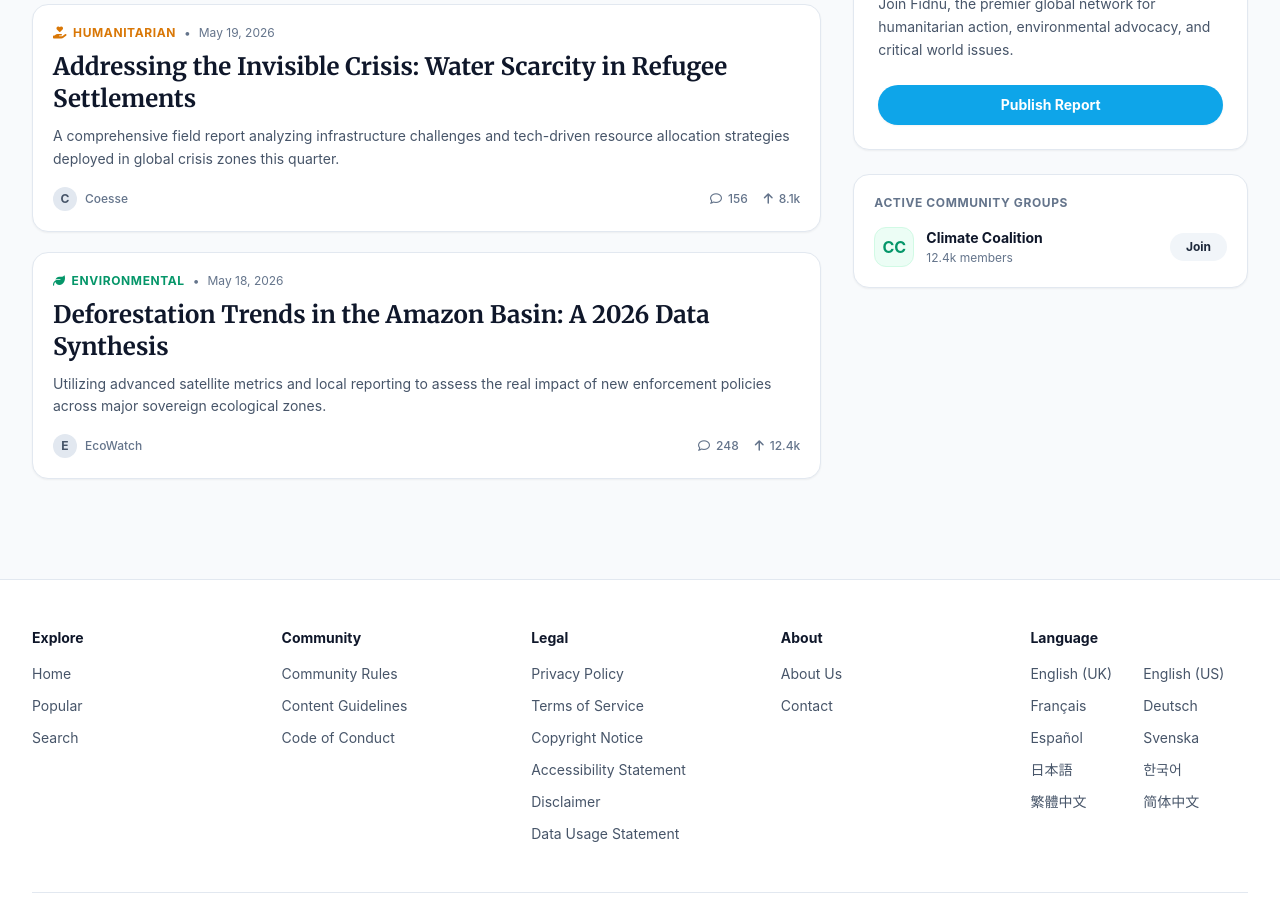
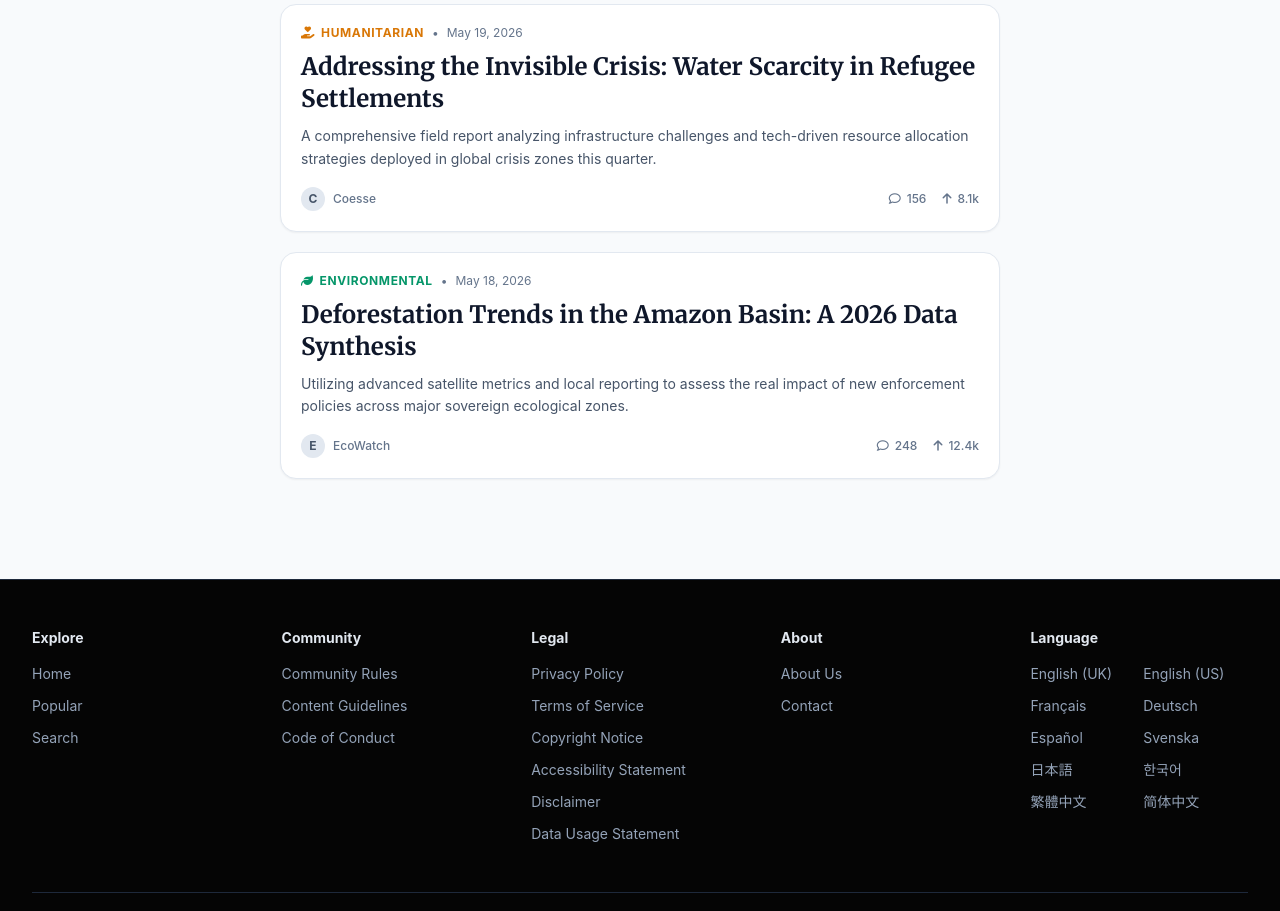
Before and after one commit to ensite999-stack/Fidnu, a plain HTML site: page index.html in a window 1280 px wide. Shown: the part 162-1073 px from the top of the page. Drawn offline with nearby package versions, Linux system fonts and the light colour scheme.

Commit message:
Update index.html

```diff
--- a/index.html
+++ b/index.html
@@ -16,7 +16,7 @@
     <script src="https://cdn.tailwindcss.com"></script>
     <script>
         tailwind.config = {
-            darkMode: 'media', // 自动随系统切换深浅色
+            darkMode: 'media',
             theme: {
                 extend: {
                     colors: {
@@ -25,10 +25,6 @@
                             400: '#38bdf8',
                             500: '#0ea5e9',
                             DEFAULT: '#A5F3FC'    // 冰蓝霓虹
-                        },
-                        brand: {
-                            star: '#C8A97E',      // Logo中的金色星标
-                            navy: '#0F172A'       // Logo的深蓝色
                         }
                     },
                     fontFamily: {
@@ -42,11 +38,8 @@
     <style>
         *:focus-visible { outline: 2px solid #0ea5e9; outline-offset: 2px; }
         .dark *:focus-visible { outline: 2px solid #A5F3FC; }
-        /* 隐藏滚动条以保持界面整洁 */
         .no-scrollbar::-webkit-scrollbar { display: none; }
         .no-scrollbar { -ms-overflow-style: none; scrollbar-width: none; }
-
-        /* Dropdown Hover State for Tailwind */
         .group:hover .group-hover\:block { display: block; }
     </style>
 </head>
@@ -56,10 +49,8 @@
     <nav role="navigation" class="bg-white/95 dark:bg-deepspace/95 backdrop-blur-md border-b border-slate-200 dark:border-slate-800 sticky top-0 z-50">
         <div class="max-w-7xl mx-auto px-4 sm:px-6 lg:px-8 h-16 flex items-center justify-between gap-4">
 
-            <a href="index.html" aria-label="Fidnu Home" class="flex-shrink-0 flex items-center pt-1 group">
-                <span class="font-serif text-3xl font-bold text-brand-navy dark:text-white tracking-tight group-hover:opacity-80 transition relative">
-                    F<span class="relative inline-block">i<i class="fa-solid fa-star text-[0.35em] text-brand-star absolute -top-1 left-1/2 -translate-x-1/2"></i></span>dnu
-                </span>
+            <a href="index.html" aria-label="Fidnu Home" class="flex-shrink-0 flex items-center group">
+                <img src="logo.png" alt="Fidnu Logo" class="h-8 w-auto object-contain group-hover:opacity-80 transition">
             </a>
 
             <div class="flex-1 max-w-2xl mx-auto hidden md:flex items-center">
@@ -91,9 +82,9 @@
         </div>
     </nav>
 
-    <main class="max-w-7xl mx-auto px-4 sm:px-6 lg:px-8 py-8 flex flex-col lg:flex-row gap-8">
+    <main class="max-w-3xl mx-auto px-4 sm:px-6 py-8">
 
-        <section class="w-full lg:w-2/3 min-w-0"> <div class="flex items-center gap-2 mb-6 border-b border-slate-200 dark:border-slate-800 pb-3 overflow-x-auto no-scrollbar">
+        <div class="flex items-center gap-2 mb-6 border-b border-slate-200 dark:border-slate-800 pb-3 overflow-x-auto no-scrollbar">
             <button class="bg-slate-100 dark:bg-slate-800 text-slate-900 dark:text-white px-4 py-1.5 rounded-full text-sm font-bold flex-shrink-0 transition">
                 Hot Discussions
             </button>
@@ -162,112 +153,80 @@
             </div>
         </article>
 
-        </section>
-
-        <aside class="w-full lg:w-1/3 space-y-6">
-
-            <div class="bg-white dark:bg-slate-900/40 p-6 rounded-2xl border border-slate-200 dark:border-slate-800 shadow-sm dark:shadow-none">
-                <h1 class="text-xl font-bold text-slate-900 dark:text-white mb-2 leading-tight">
-                    Voices for <span class="text-iceblue-500 dark:text-iceblue">Humanity</span> & the Planet
-                </h1>
-                <p class="text-sm text-slate-600 dark:text-slate-400 mt-2 leading-relaxed mb-6">
-                    Join Fidnu, the premier global network for humanitarian action, environmental advocacy, and critical world issues.
-                </p>
-                <button class="w-full bg-iceblue-500 dark:bg-iceblue text-white dark:text-deepspace py-2.5 rounded-full text-sm font-bold hover:bg-iceblue-400 dark:hover:bg-white transition shadow-sm">
-                    Publish Report
-                </button>
-            </div>
-
-            <div class="bg-white dark:bg-slate-900/40 border border-slate-200 dark:border-slate-800 rounded-2xl p-5 shadow-sm dark:shadow-none">
-                <h3 class="text-xs font-bold uppercase tracking-wider text-slate-500 mb-4">Active Community Groups</h3>
-                <ul class="space-y-4">
-                    <li class="flex items-center justify-between">
-                        <div class="flex items-center gap-3">
-                            <div class="w-10 h-10 rounded-xl bg-emerald-50 dark:bg-emerald-900/30 text-emerald-600 dark:text-emerald-400 flex items-center justify-center font-bold border border-emerald-100 dark:border-emerald-800/50">CC</div>
-                            <div>
-                                <h4 class="text-sm font-bold text-slate-900 dark:text-white hover:underline cursor-pointer">Climate Coalition</h4>
-                                <p class="text-xs text-slate-500 mt-0.5">12.4k members</p>
-                            </div>
-                        </div>
-                        <button class="bg-slate-100 dark:bg-slate-800 hover:bg-slate-200 dark:hover:bg-slate-700 text-slate-800 dark:text-slate-200 text-xs font-bold px-4 py-1.5 rounded-full transition">Join</button>
-                    </li>
-                </ul>
-            </div>
-
-        </aside>
     </main>
 
-    <footer class="bg-white dark:bg-slate-900/30 border-t border-slate-200 dark:border-slate-800 mt-12 pt-12 pb-6 transition-colors">
+    <footer class="bg-deepspace border-t border-slate-800 mt-12 pt-12 pb-6">
         <div class="max-w-7xl mx-auto px-4 sm:px-6 lg:px-8">
 
             <div class="grid grid-cols-2 md:grid-cols-3 lg:grid-cols-5 gap-8 mb-12">
 
                 <div>
-                    <h4 class="text-sm font-bold text-slate-900 dark:text-white mb-4">Explore</h4>
-                    <ul class="space-y-3 text-sm text-slate-600 dark:text-slate-400">
-                        <li><a href="#" class="hover:text-iceblue-500 dark:hover:text-iceblue transition">Home</a></li>
-                        <li><a href="#" class="hover:text-iceblue-500 dark:hover:text-iceblue transition">Popular</a></li>
-                        <li><a href="#" class="hover:text-iceblue-500 dark:hover:text-iceblue transition">Search</a></li>
+                    <h4 class="text-sm font-bold text-slate-200 mb-4">Explore</h4>
+                    <ul class="space-y-3 text-sm text-slate-400">
+                        <li><a href="#" class="hover:text-iceblue-500 transition">Home</a></li>
+                        <li><a href="#" class="hover:text-iceblue-500 transition">Popular</a></li>
+                        <li><a href="#" class="hover:text-iceblue-500 transition">Search</a></li>
                     </ul>
                 </div>
 
                 <div>
-                    <h4 class="text-sm font-bold text-slate-900 dark:text-white mb-4">Community</h4>
-                    <ul class="space-y-3 text-sm text-slate-600 dark:text-slate-400">
-                        <li><a href="#" class="hover:text-iceblue-500 dark:hover:text-iceblue transition">Community Rules</a></li>
-                        <li><a href="#" class="hover:text-iceblue-500 dark:hover:text-iceblue transition">Content Guidelines</a></li>
-                        <li><a href="#" class="hover:text-iceblue-500 dark:hover:text-iceblue transition">Code of Conduct</a></li>
+                    <h4 class="text-sm font-bold text-slate-200 mb-4">Community</h4>
+                    <ul class="space-y-3 text-sm text-slate-400">
+                        <li><a href="#" class="hover:text-iceblue-500 transition">Community Rules</a></li>
+                        <li><a href="#" class="hover:text-iceblue-500 transition">Content Guidelines</a></li>
+                        <li><a href="#" class="hover:text-iceblue-500 transition">Code of Conduct</a></li>
                     </ul>
                 </div>
 
                 <div>
-                    <h4 class="text-sm font-bold text-slate-900 dark:text-white mb-4">Legal</h4>
-                    <ul class="space-y-3 text-sm text-slate-600 dark:text-slate-400">
-                        <li><a href="legal.html" class="hover:text-iceblue-500 dark:hover:text-iceblue transition">Privacy Policy</a></li>
-                        <li><a href="legal.html" class="hover:text-iceblue-500 dark:hover:text-iceblue transition">Terms of Service</a></li>
-                        <li><a href="legal.html" class="hover:text-iceblue-500 dark:hover:text-iceblue transition">Copyright Notice</a></li>
-                        <li><a href="legal.html" class="hover:text-iceblue-500 dark:hover:text-iceblue transition">Accessibility Statement</a></li>
-                        <li><a href="legal.html" class="hover:text-iceblue-500 dark:hover:text-iceblue transition">Disclaimer</a></li>
-                        <li><a href="legal.html" class="hover:text-iceblue-500 dark:hover:text-iceblue transition">Data Usage Statement</a></li>
+                    <h4 class="text-sm font-bold text-slate-200 mb-4">Legal</h4>
+                    <ul class="space-y-3 text-sm text-slate-400">
+                        <li><a href="legal.html" class="hover:text-iceblue-500 transition">Privacy Policy</a></li>
+                        <li><a href="legal.html" class="hover:text-iceblue-500 transition">Terms of Service</a></li>
+                        <li><a href="legal.html" class="hover:text-iceblue-500 transition">Copyright Notice</a></li>
+                        <li><a href="legal.html" class="hover:text-iceblue-500 transition">Accessibility Statement</a></li>
+                        <li><a href="legal.html" class="hover:text-iceblue-500 transition">Disclaimer</a></li>
+                        <li><a href="legal.html" class="hover:text-iceblue-500 transition">Data Usage Statement</a></li>
                     </ul>
                 </div>
 
                 <div>
-                    <h4 class="text-sm font-bold text-slate-900 dark:text-white mb-4">About</h4>
-                    <ul class="space-y-3 text-sm text-slate-600 dark:text-slate-400">
-                        <li><a href="#" class="hover:text-iceblue-500 dark:hover:text-iceblue transition">About Us</a></li>
-                        <li><a href="contact.html" class="hover:text-iceblue-500 dark:hover:text-iceblue transition">Contact</a></li>
+                    <h4 class="text-sm font-bold text-slate-200 mb-4">About</h4>
+                    <ul class="space-y-3 text-sm text-slate-400">
+                        <li><a href="#" class="hover:text-iceblue-500 transition">About Us</a></li>
+                        <li><a href="contact.html" class="hover:text-iceblue-500 transition">Contact</a></li>
                     </ul>
                 </div>
 
                 <div class="col-span-2 md:col-span-3 lg:col-span-1">
-                    <h4 class="text-sm font-bold text-slate-900 dark:text-white mb-4">Language</h4>
-                    <ul class="grid grid-cols-2 gap-x-2 gap-y-3 text-sm text-slate-600 dark:text-slate-400">
-                        <li><a href="#" class="hover:text-iceblue-500 dark:hover:text-iceblue transition">English (UK)</a></li>
-                        <li><a href="#" class="hover:text-iceblue-500 dark:hover:text-iceblue transition">English (US)</a></li>
-                        <li><a href="#" class="hover:text-iceblue-500 dark:hover:text-iceblue transition">Français</a></li>
-                        <li><a href="#" class="hover:text-iceblue-500 dark:hover:text-iceblue transition">Deutsch</a></li>
-                        <li><a href="#" class="hover:text-iceblue-500 dark:hover:text-iceblue transition">Español</a></li>
-                        <li><a href="#" class="hover:text-iceblue-500 dark:hover:text-iceblue transition">Svenska</a></li>
-                        <li><a href="#" class="hover:text-iceblue-500 dark:hover:text-iceblue transition">日本語</a></li>
-                        <li><a href="#" class="hover:text-iceblue-500 dark:hover:text-iceblue transition">한국어</a></li>
-                        <li><a href="#" class="hover:text-iceblue-500 dark:hover:text-iceblue transition">繁體中文</a></li>
-                        <li><a href="#" class="hover:text-iceblue-500 dark:hover:text-iceblue transition">简体中文</a></li>
+                    <h4 class="text-sm font-bold text-slate-200 mb-4">Language</h4>
+                    <ul class="grid grid-cols-2 gap-x-2 gap-y-3 text-sm text-slate-400">
+                        <li><a href="#" class="hover:text-iceblue-500 transition">English (UK)</a></li>
+                        <li><a href="#" class="hover:text-iceblue-500 transition">English (US)</a></li>
+                        <li><a href="#" class="hover:text-iceblue-500 transition">Français</a></li>
+                        <li><a href="#" class="hover:text-iceblue-500 transition">Deutsch</a></li>
+                        <li><a href="#" class="hover:text-iceblue-500 transition">Español</a></li>
+                        <li><a href="#" class="hover:text-iceblue-500 transition">Svenska</a></li>
+                        <li><a href="#" class="hover:text-iceblue-500 transition">日本語</a></li>
+                        <li><a href="#" class="hover:text-iceblue-500 transition">한국어</a></li>
+                        <li><a href="#" class="hover:text-iceblue-500 transition">繁體中文</a></li>
+                        <li><a href="#" class="hover:text-iceblue-500 transition">简体中文</a></li>
                     </ul>
                 </div>
 
             </div>
 
-            <div class="border-t border-slate-200 dark:border-slate-800 pt-6 flex flex-col md:flex-row items-center justify-between gap-4">
-                <p class="text-xs text-slate-500 dark:text-slate-500">
+            <div class="border-t border-slate-800 pt-6 flex flex-col md:flex-row items-center justify-between gap-4">
+                <p class="text-xs text-slate-500">
                     &copy; 2026 Fidnu. All rights reserved.
                 </p>
-                <p class="text-xs font-serif italic text-slate-400 dark:text-slate-500 tracking-wide text-center">
+                <p class="text-xs font-serif italic text-slate-400 tracking-wide text-center">
                     “And ye shall know the truth, and the truth shall make you free.”
                 </p>
                 <div class="flex items-center gap-4 text-slate-400">
-                    <a href="#" class="hover:text-iceblue-500 dark:hover:text-iceblue transition"><i class="fa-brands fa-twitter text-lg"></i></a>
-                    <a href="#" class="hover:text-iceblue-500 dark:hover:text-iceblue transition"><i class="fa-brands fa-github text-lg"></i></a>
+                    <a href="#" aria-label="Facebook" class="hover:text-iceblue-500 transition"><i class="fa-brands fa-facebook text-lg"></i></a>
+                    <a href="#" aria-label="Instagram" class="hover:text-iceblue-500 transition"><i class="fa-brands fa-instagram text-lg"></i></a>
+                    <a href="#" aria-label="X (Twitter)" class="hover:text-iceblue-500 transition"><i class="fa-brands fa-x-twitter text-lg"></i></a>
                 </div>
             </div>
 
```
Lines whose indentation alone changed are shown as unchanged.
